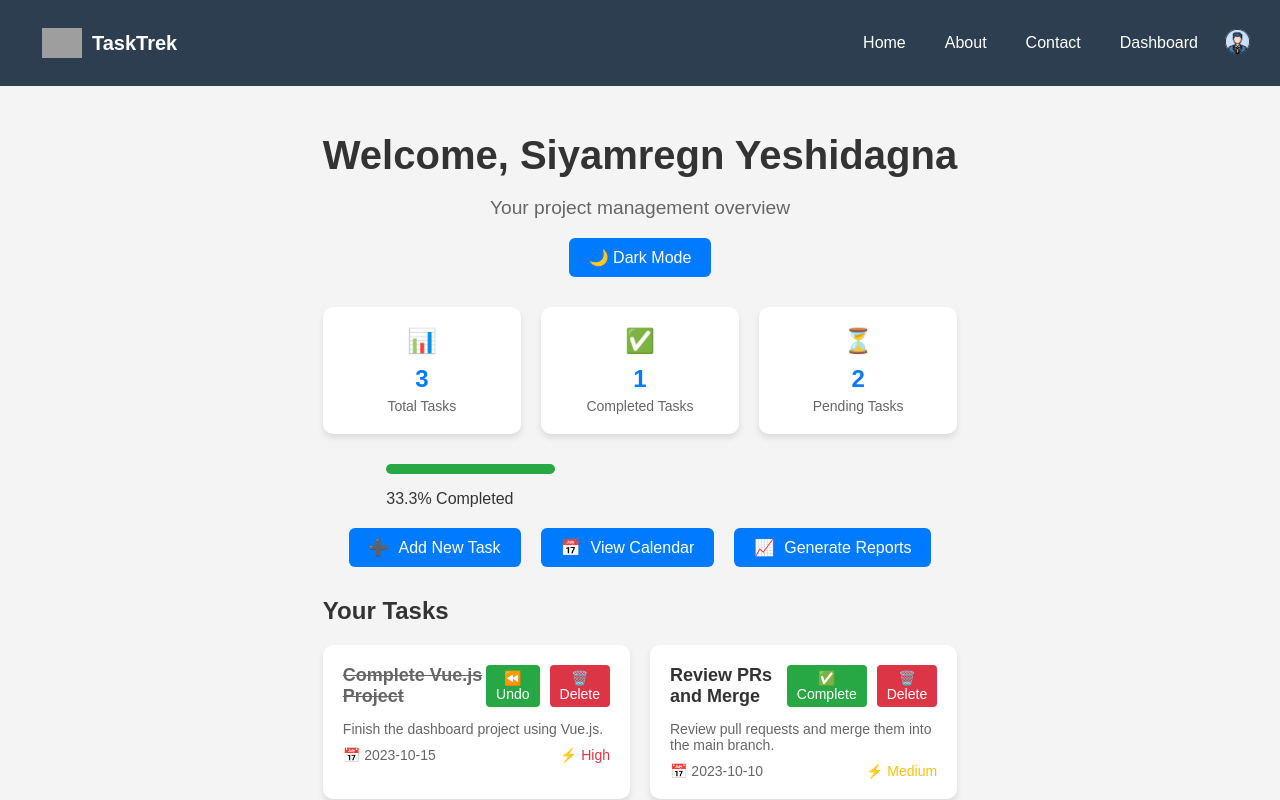
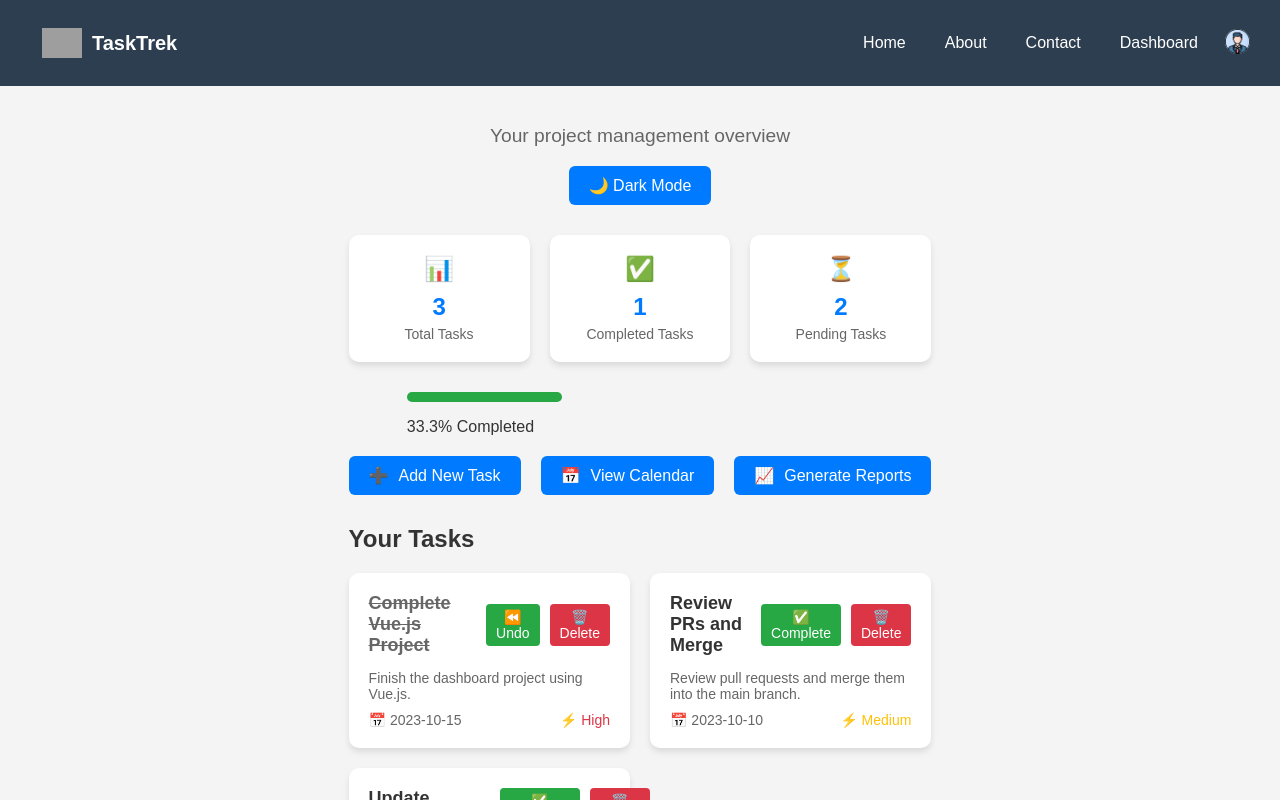
Before and after one commit to siyamregn777/TaskTrek, a Vue app in the folder tasktrek-frontend/: page /dashboard in a window 1280 px wide. Shown: the top 800 px of the page. Built offline with nearby package versions, Linux system fonts and the light colour scheme; grey boxes are pictures that could not be loaded.

Commit message:
refactor Dashboard.vue to comment out the welcome message header

```diff
--- a/tasktrek-frontend/src/views/Dashboard.vue
+++ b/tasktrek-frontend/src/views/Dashboard.vue
@@ -2,7 +2,7 @@
   <div :class="['dashboard', { 'dark-mode': isDarkMode }]">
     <!-- Header Section -->
     <header class="header">
-      <h1>Welcome, {{ userName }}</h1>
+      <!-- <h1>Welcome, {{ userName }}</h1> -->
       <p class="subtitle">Your project management overview</p>
       <button @click="toggleDarkMode" class="mode-toggle-btn">
         {{ isDarkMode ? "🌞 Light Mode" : "🌙 Dark Mode" }}
```
